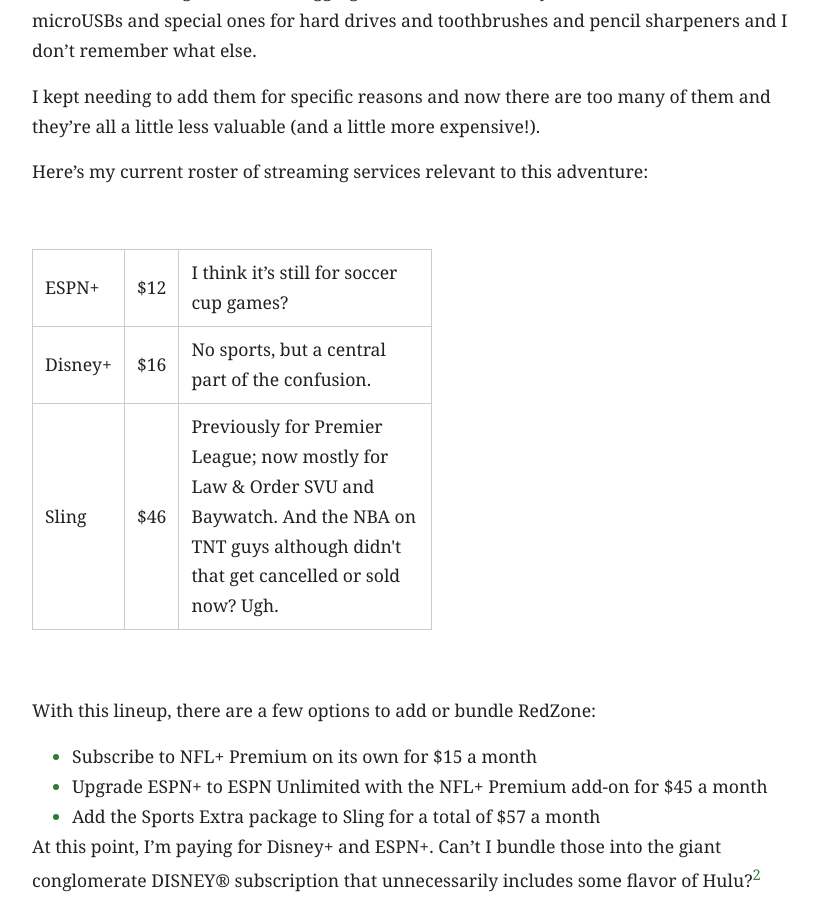
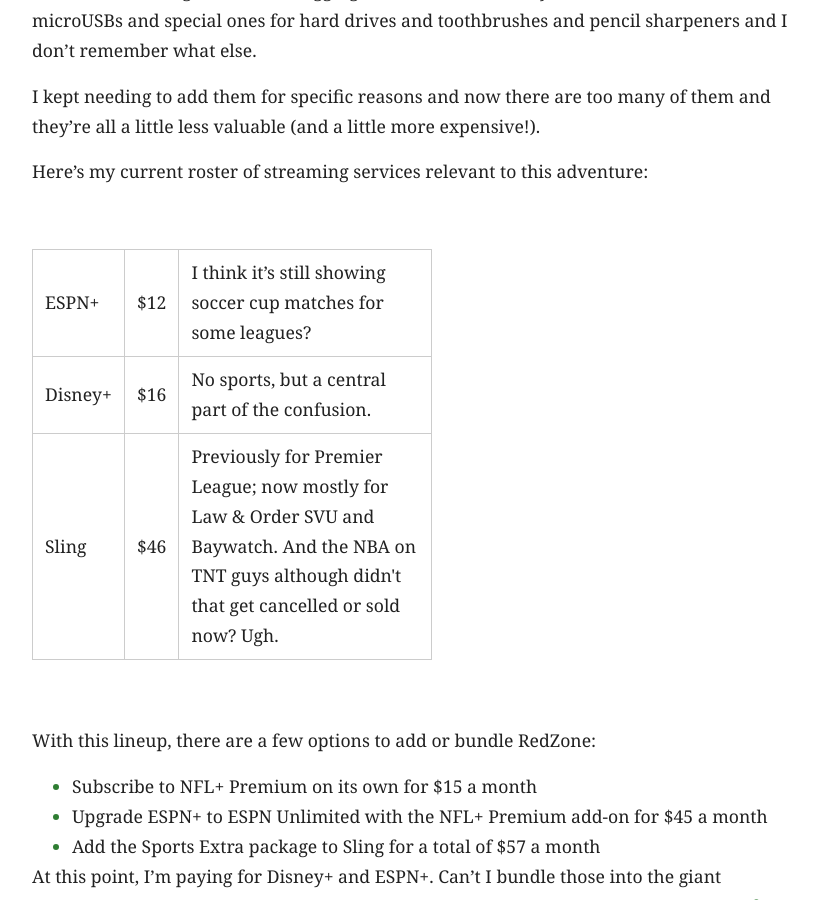
Before and after one commit to ttwardz/bum-notes-blog, a Jekyll site: the page built from _posts/2025-09-07-live-sports.md, in a window 1280 px wide and 900 px high, scrolled down 918 px. Shown: the whole window, without its empty margins (224-1042 px from the left). Built offline with Jekyll 4.4.1, drawn with Linux system fonts in a browser that asks for light colours.

Commit message:
minor edit

```diff
--- a/_posts/2025-09-07-live-sports.md
+++ b/_posts/2025-09-07-live-sports.md
@@ -31,7 +31,7 @@ Here’s my current roster of streaming services relevant to this adventure:
   <tr>
     <td>ESPN+</td>
     <td>$12</td>
-    <td>I think it’s still for soccer cup games?</td>
+    <td>I think it’s still showing soccer cup matches for some leagues?</td>
   </tr>
   <tr>
     <td>Disney+</td>
```
